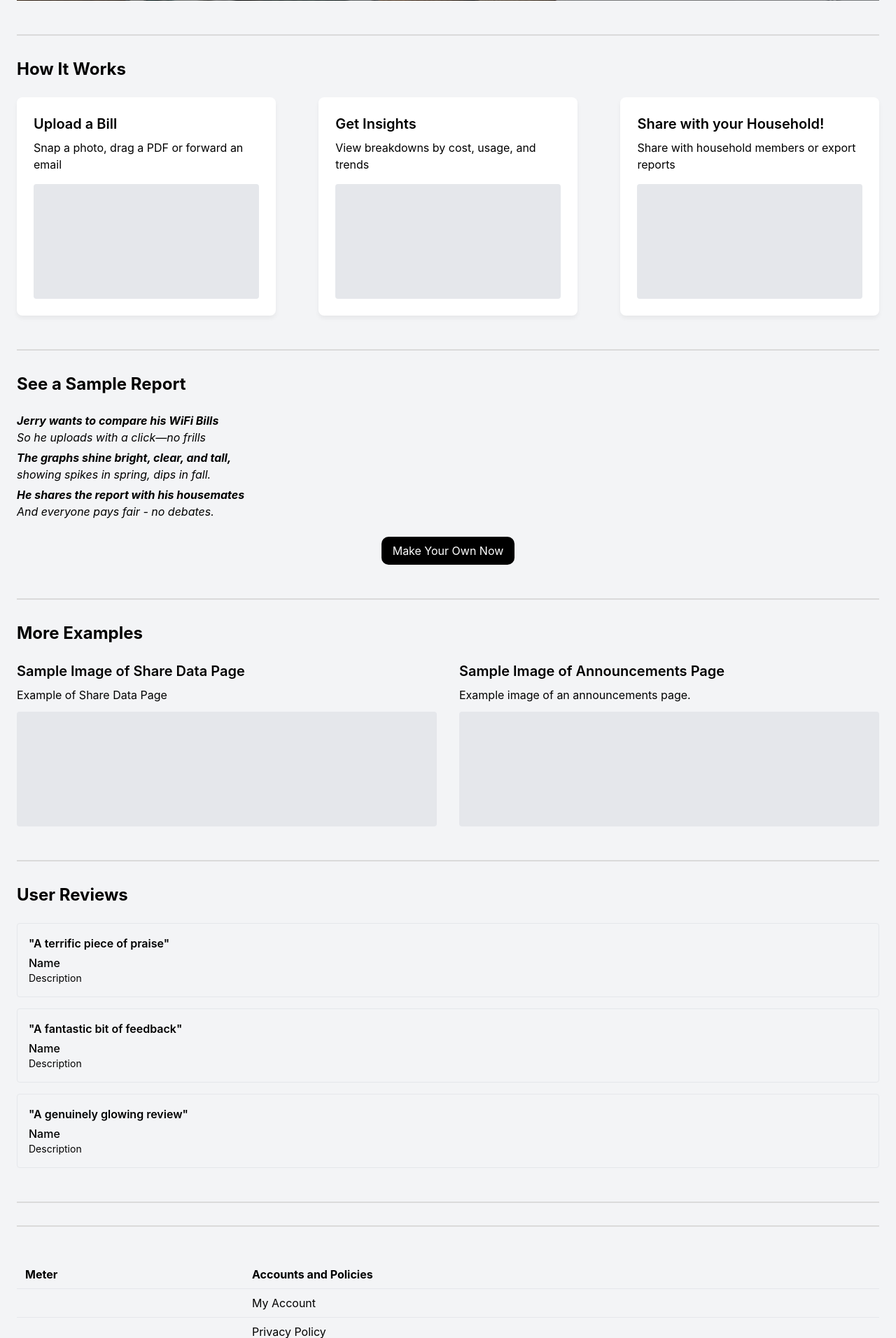
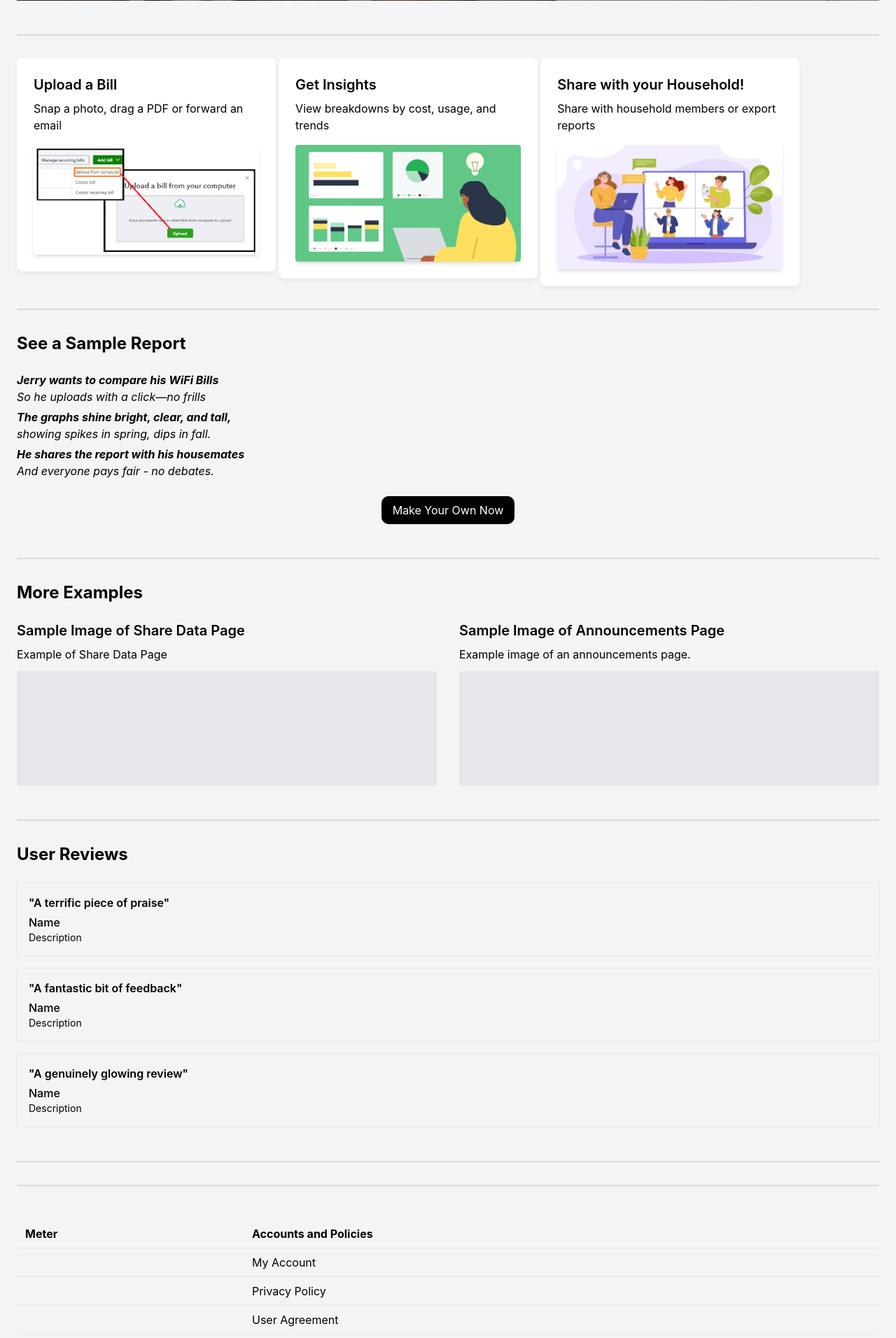
Before and after one commit to rishonjose/CITS3403-Project, a Flask app: page / in a window 1280 px wide. Shown: the part 345-2257 px from the top of the page at 70% size. Run offline with Flask 3, Linux system fonts and the light colour scheme; some libraries are stand-ins or nearby versions.

Commit message:
Added images to landing page, reverted profile svg

```diff
--- a/app/templates/landingpage.html
+++ b/app/templates/landingpage.html
@@ -46,26 +46,24 @@
     <hr class="solid">
 
     <!-- How It Works section -->
-    <div class="mb-12">
-        <h2 class="heading">How It Works</h2>
-        <div class="flex justify-between">
   <div class="feature-box">
     <h3 class="subheading">Upload a Bill</h3>
     <p class="mb-4">Snap a photo, drag a PDF or forward an email</p>
-                <div class="img-placeholder"></div>
+    <img src="{{ url_for('static', filename='images/upload-bill.png') }}" alt="Upload a Bill" class="w-full h-auto rounded shadow-md">
   </div>
+
   <div class="feature-box">
     <h3 class="subheading">Get Insights</h3>
     <p class="mb-4">View breakdowns by cost, usage, and trends</p>
-                <div class="img-placeholder"></div>
+    <img src="{{ url_for('static', filename='images/get-insights.png') }}" alt="Get Insights" class="w-full h-auto rounded shadow-md">
   </div>
+
     <div class="feature-box">
         <h3 class="subheading">Share with your Household!</h3>
         <p class="mb-4">Share with household members or export reports</p>
-                <div class="img-placeholder"></div>
+        <img src="{{ url_for('static', filename='images/share-household.png') }}" alt="Share with Household" class="w-full h-auto rounded shadow-md">
     </div>
-        </div>
-    </div>
+
 
     <hr class="solid">
 
```
Also changed, not shown: app/templates/profile.html (+3 -5 lines), app/static/images/get-insights.png (added), app/static/images/share-household.png (added), app/static/images/upload-bill.png (added). Lines whose indentation alone changed are shown as unchanged.
